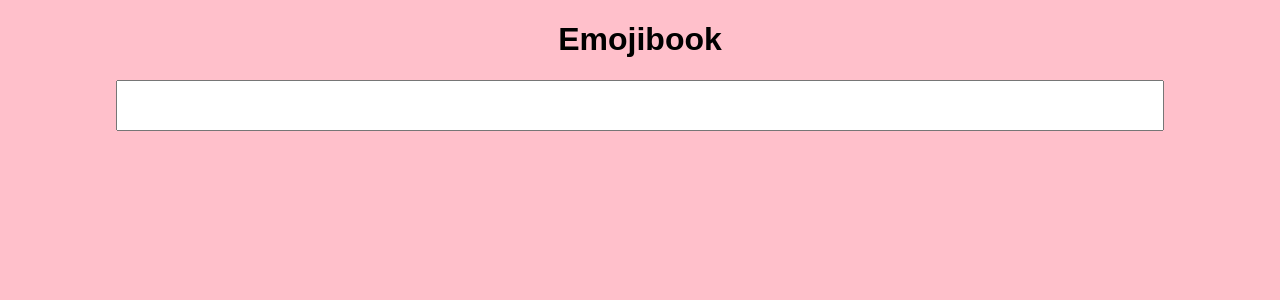
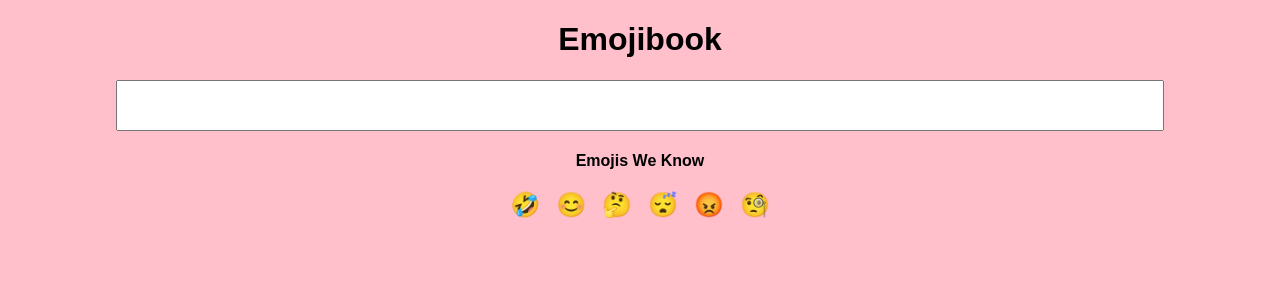
Before and after one commit to adityapandadev/emojibook, a React (Create React App) app: page / in a window 1280 px wide. Shown: the top 300 px of the page. Built offline with nearby package versions, Linux system fonts and the light colour scheme.

Commit message:
completed app flow

```diff
--- a/src/App.js
+++ b/src/App.js
@@ -4,8 +4,13 @@ import "./styles.css";
 var emojiDictionary = {
   "🤣": "laughing Hard",
   "😊": "Blushing",
-  "🤔": "thinking face"
+  "🤔": "thinking face",
+  "😴": "Sleeping",
+  "😡": "Angry",
+  "🧐": "Spying"
 };
+
+var emojisWeKnow = Object.keys(emojiDictionary);
 
 export default function App() {
   const [meaning, setMeaning] = useState("");
@@ -14,10 +19,15 @@ export default function App() {
 
     var meaning = emojiDictionary[userInput];
 
-    if(meaning === undefined){
-           meaning = "We don't have this in our database"
+    if (meaning === undefined) {
+      meaning = "We don't have this in our database";
     }
 
+    setMeaning(meaning);
+  }
+
+  function emojiClickHandler(emoji) {
+    var meaning = emojiDictionary[emoji];
     setMeaning(meaning);
   }
 
@@ -26,6 +36,18 @@ export default function App() {
       <h1>Emojibook</h1>
       <input onChange={emojiInputHandler}></input>
       <h3>{meaning}</h3>
+      <h4>Emojis We Know</h4>
+      {emojisWeKnow.map((emoji) => {
+        return (
+          <span
+            onClick={() => emojiClickHandler(emoji)}
+            key={emoji}
+            style={{ fontSize: "1.5rem", padding: ".5rem", cursor: "pointer" }}
+          >
+            {emoji}
+          </span>
+        );
+      })}
     </div>
   );
 }
```
